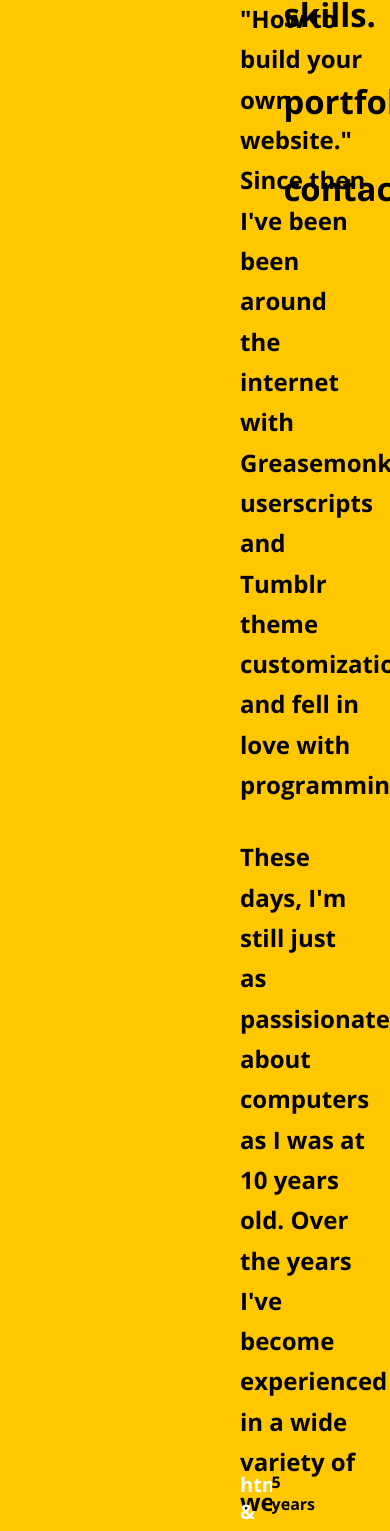
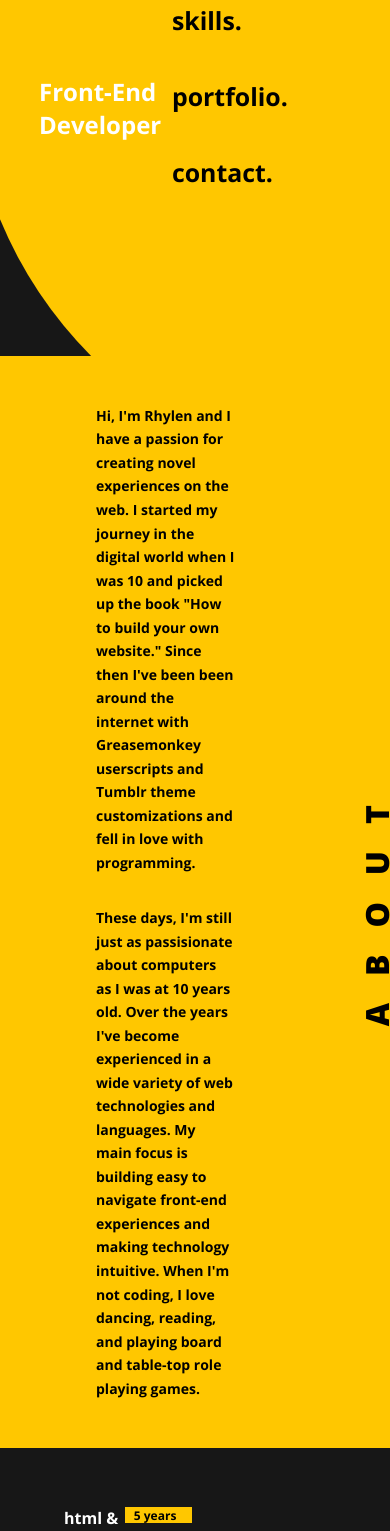
Before and after one commit to riceconfetti/rhylennguyen, a Svelte app: page / in a window 390 px wide. Shown: the part 364-1895 px from the top of the page. Built offline with nearby package versions, Linux system fonts and the light colour scheme.

Commit message:
responsive design base

```diff
--- a/src/lib/Footer.svelte
+++ b/src/lib/Footer.svelte
@@ -78,15 +78,29 @@
     justify-content: center;
     align-items: center;
     gap: 2rem;
+    @media only screen and (max-width: 1024px){
+      gap: .5rem;
+      bottom: -2rem;
+      padding-bottom: 1rem;
+    }
 
     .socials {
       display: flex;
       gap: 2rem;
       justify-content: center;
+      @media only screen and (max-width: 1024px){
+      gap: 1rem;
+      svg {
+        width: 24px;
+      }
+    }
     }
     p {
       font-size: 1.2rem;
       color: white;
+      @media only screen and (max-width: 1024px){
+      font-size: 12px;
+    }
     }
   }
 </style>
--- a/src/lib/NavBar.svelte
+++ b/src/lib/NavBar.svelte
@@ -42,10 +42,17 @@
     justify-content: space-between;
     border-bottom: #ffc70028 solid 1px;
     transition: ease-in-out 0.5s;
+
+    @media only screen and (max-width: 1024px){
+      padding: .75rem;
+    }
     a {
         font-weight: bold;
         color: white;
         text-decoration: none;
+        @media only screen and (max-width: 1024px){
+      font-size: 14px;
+    }
       }
 
     &.show {
--- a/src/lib/SectionHeading.svelte
+++ b/src/lib/SectionHeading.svelte
@@ -18,6 +18,11 @@
     height: 100%;
     text-align: center;
 
+    @media only screen and (max-width: 1024px){
+      font-size: 32px;
+      font-weight: 900;
+    }
+
     &.light {
       color: black;
     }
--- a/src/lib/Skill.svelte
+++ b/src/lib/Skill.svelte
@@ -16,17 +16,26 @@
     display: flex;
     width: 100%;
     justify-content: space-between;
+    @media only screen and (max-width: 1024px){
+      width: 49%;
+    }
     p {
       color: #fff;
       font-size: 20px;
       font-weight: 700;
       text-transform: lowercase;
+      @media only screen and (max-width: 1024px){
+      font-size: 16px;
+    }
     }
     .progress-bar {
       position: relative;
       height: 21px;
       background: rgba(255, 255, 255, 0.07);
       width: calc(70%);
+      @media only screen and (max-width: 1024px){
+      height: 16px;
+    }
       .progress {
         background: #ffc700;
         box-sizing: border-box;
@@ -36,6 +45,10 @@
         text-align: right;
         color: #000;
         font-weight: 700;
+        height: 100%;
+        @media only screen and (max-width: 1024px){
+      font-size: 12px;
+    }
       }
     }
   }
--- a/src/pages/About.svelte
+++ b/src/pages/About.svelte
@@ -33,7 +33,10 @@
     padding: 15rem;
     padding-block: 20rem;
     position: relative;
-
+    @media only screen and (max-width: 1024px){
+      padding: 6rem;
+      padding-block: 3rem;
+    }
     div {
       display: flex;
       flex-direction: column;
@@ -48,6 +51,10 @@
       font-weight: 700;
       line-height: 168.184%; /* 40.364px */
       width: 70%;
+
+      @media only screen and (max-width: 1024px){
+      font-size: 14px;
+    }
     }
   }
 </style>
--- a/src/pages/Contact.svelte
+++ b/src/pages/Contact.svelte
@@ -23,6 +23,9 @@
     height: 80%;
     align-items: center;
     position: relative;
+    @media only screen and (max-width: 1024px){
+      padding-block: 2rem;
+    }
 
     .text-box {
       display: flex;
@@ -35,10 +38,13 @@
       p {
         color: #000;
         font-family: "Open Sans";
-        font-size: 32px;
+        font-size: 28px;
         font-weight: 700;
         line-height: 168.184%; /* 40.364px */
         width: 70%;
+        @media only screen and (max-width: 1024px){
+      font-size: 1rem;
+    }
       }
 
       a {
@@ -50,6 +56,9 @@
         line-height: normal;
         letter-spacing: 0.132px;
         text-decoration: none;
+        @media only screen and (max-width: 1024px){
+      font-size: 1.5rem;
+    }
         .at {
           transition: all ease-in-out .2s;
         }
@@ -59,6 +68,9 @@
             color: white;
             font-size: 48px;
             transition: all ease-in-out .2s;
+            @media only screen and (max-width: 1024px){
+      font-size: 1.6rem;
+    }
           }
         }
       }
--- a/src/pages/Landing.svelte
+++ b/src/pages/Landing.svelte
@@ -45,10 +45,13 @@
 
       h1 {
         font-size: 3rem;
+        @media only screen and (max-width: 1024px) {
+          font-size: 1.5rem;
+        }
       }
 
       .underline {
-         position:relative;
+        position: relative;
         &::after {
           content: "";
           width: 100%;
@@ -58,6 +61,10 @@
           position: absolute;
           bottom: -1rem;
           right: 0;
+          @media only screen and (max-width: 1024px) {
+            height: 0.3rem;
+            bottom: -0.5rem;
+          }
         }
       }
     }
@@ -72,7 +79,8 @@
         color: black;
         font-weight: bold;
         text-decoration: none;
-         font-size: clamp(1rem, 2vh + 1rem ,2.25rem);
+        font-size: clamp(.5rem, 2vh + .5rem, 2.25rem);
+
       }
     }
   }
--- a/src/pages/Skills.svelte
+++ b/src/pages/Skills.svelte
@@ -21,8 +21,13 @@
 <style lang="scss">
   .skills-box {
     display: flex;
+    max-height: 60vh;
+    flex-wrap: wrap;
     padding: 0 15rem;
     flex-direction: column;
     gap: 2.5rem;
+    @media only screen and (max-width: 1024px){
+      padding: 4rem;
+    }
   }
 </style>
```
Lines whose indentation alone changed are shown as unchanged.
